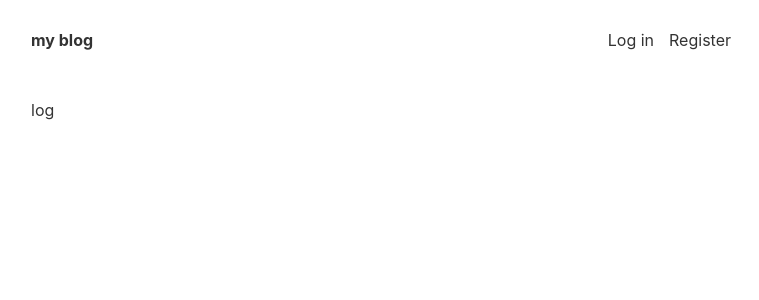
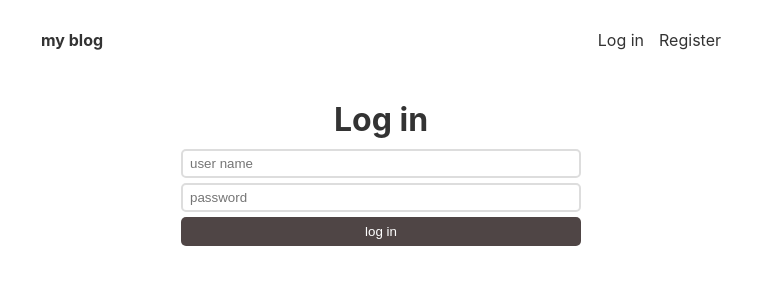
Before and after one commit to trigon27/my-blog, a React (Create React App) app in the folder client/: page /Login in a window 1280 px wide. Shown: the top 300 px of the page, without its empty margins (259-1018 px from the left). Built offline with nearby package versions, Linux system fonts and the light colour scheme.

Commit message:
added login and register page frontend

```diff
--- a/client/src/App.css
+++ b/client/src/App.css
@@ -1,6 +1,7 @@
 *{
   margin: 0px;
   padding: 0px;
+  box-sizing: border-box;
 }
 body{
   color:#333
@@ -58,3 +59,31 @@ img{
  .cart .cart_text time{
  color: #777;
  }
+form.login,form.register{
+  max-width: 400px;
+  margin: 0 auto;
+}
+
+input{
+  display: block;
+  margin-bottom: 5px;
+  width: 100%;
+  padding: 5px 7px;
+  border: 2px solid #ddd;
+  border-radius: 5px;
+
+}
+button{
+  width: 100%;
+  display: block;
+  background-color: #4f4545;
+  color:white;
+  border:none;
+  border-radius: 5px;
+  padding: 7PX 5PX;
+  margin-top: 5px;
+}
+form h1{
+ text-align: center;
+ margin: 10px 0px;
+}
--- a/client/src/App.js
+++ b/client/src/App.js
@@ -2,6 +2,8 @@ import './App.css';
 import {Routes,Route} from "react-router-dom";
 import Layout from './layouts/layout';
 import IndexPages from './components/IndexPages';
+import Login from './components/Login';
+import Register from './components/Register';
 
 function App() {
   return (
@@ -10,9 +12,9 @@ function App() {
 
         <Route index element={<IndexPages/> }/>
 
-        <Route path={'/Login'} element={ <div>log</div>}/>
+        <Route path={'/Login'} element={ <Login/>}/>
 
-        <Route path={'/register'} element={ <div>register</div> }/>
+        <Route path={'/register'} element={ <Register/> }/>
 
       </Route>
     </Routes>
--- /dev/null
+++ b/client/src/components/Login.js
@@ -0,0 +1,16 @@
+import React from 'react'
+
+const Login = () => {
+  return (
+    <div>
+        <form className='login'>
+            <h1>Log in </h1>
+            <input type='text' placeholder='user name '/>
+            <input type='text' placeholder='password'/>
+            <button>log in</button>
+        </form>
+    </div>
+  )
+}
+
+export default Login
--- /dev/null
+++ b/client/src/components/Register.js
@@ -0,0 +1,17 @@
+import React from 'react'
+
+const Register = () => {
+  return (
+    <div>
+        <form  className="register">
+            <h1>Register</h1>
+        <input type='text' placeholder='user name '/>
+            <input type='text' placeholder='password'/>
+            <button>register</button>
+
+        </form>
+    </div>
+  )
+}
+
+export default Register
```
